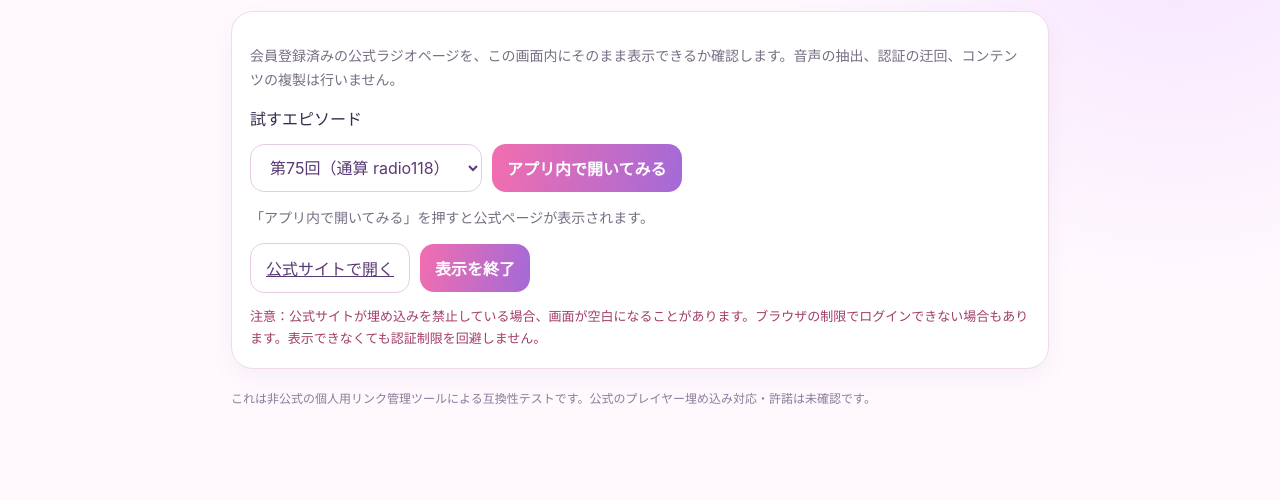
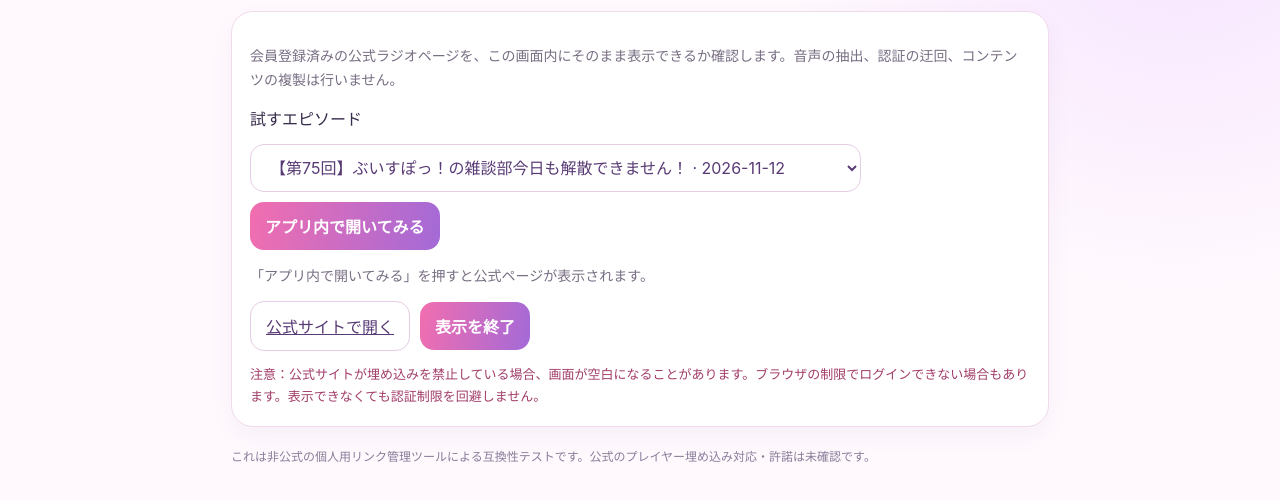
Before and after one commit to mikisaa/vspo-radio-shelf, a website: page player-test.html in a window 1280 px wide. Shown: the part 104-604 px from the top of the page. Drawn offline with Linux system fonts and the light colour scheme.

Commit message:
test: select all catalog episodes for in-app embed trial

```diff
--- a/player-test.html
+++ b/player-test.html
@@ -50,7 +50,41 @@ const launch=document.getElementById('launch');
 const stop=document.getElementById('stop');
 const place=document.getElementById('place');
 const external=document.getElementById('external');
-const playerUrl=()=> 'https://fc.vspo.jp/gallery/'+episode.value;
+const validPage = raw => {
+  try {
+    const parsed = new URL(raw);
+    if (parsed.protocol !== 'https:' || parsed.host !== 'fc.vspo.jp' || parsed.username || parsed.password) return null;
+    if (!/^\/(?:ja\/|en\/)?gallery\/radio[1-9][0-9]*$/.test(parsed.pathname)) return null;
+    return parsed.origin + parsed.pathname;
+  } catch { return null; }
+};
+const playerUrl = () => validPage(episode.value) || (/^radio[1-9][0-9]*$/.test(episode.value)
+  ? 'https://fc.vspo.jp/gallery/' + episode.value : 'https://fc.vspo.jp/gallery/radio118');
+async function loadCatalog() {
+  try {
+    const response = await fetch('./catalog.json', {cache: 'no-store', credentials: 'omit'});
+    if (!response.ok) return;
+    const catalog = await response.json();
+    if (!Array.isArray(catalog.items)) return;
+    const options = [];
+    for (const item of catalog.items) {
+      const url = validPage(item?.url);
+      if (!url || typeof item.title !== 'string') continue;
+      const option = document.createElement('option');
+      option.value = url;
+      option.textContent = (item.title + ' · ' + (item.date || '公開日未登録')).slice(0,180);
+      options.push(option);
+    }
+    if (!options.length) return;
+    const requested = new URLSearchParams(location.search).get('episode');
+    const selected = /^radio[1-9][0-9]*$/.test(requested || '') ? requested : null;
+    episode.replaceChildren(...options);
+    const target = options.find(x => x.value.endsWith('/' + selected));
+    if (target) episode.value = target.value;
+    external.href = playerUrl();
+  } catch { /* Offline fallback: keep the three built-in options. */ }
+}
+void loadCatalog();
 episode.addEventListener('change',()=>{
   external.href=playerUrl();
   place.replaceChildren(document.createElement('p')).firstChild.textContent='エピソードを選択して再試行してください。';
```
